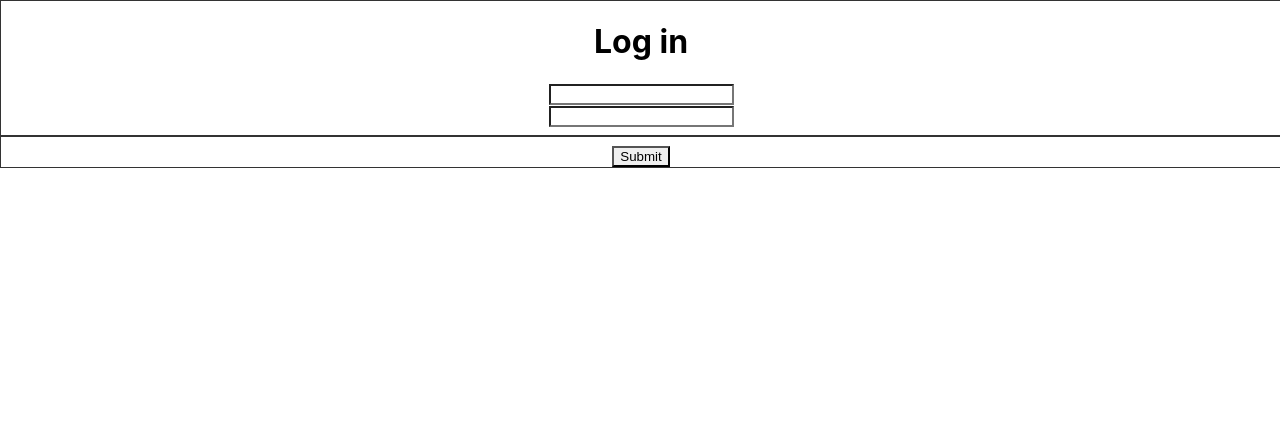
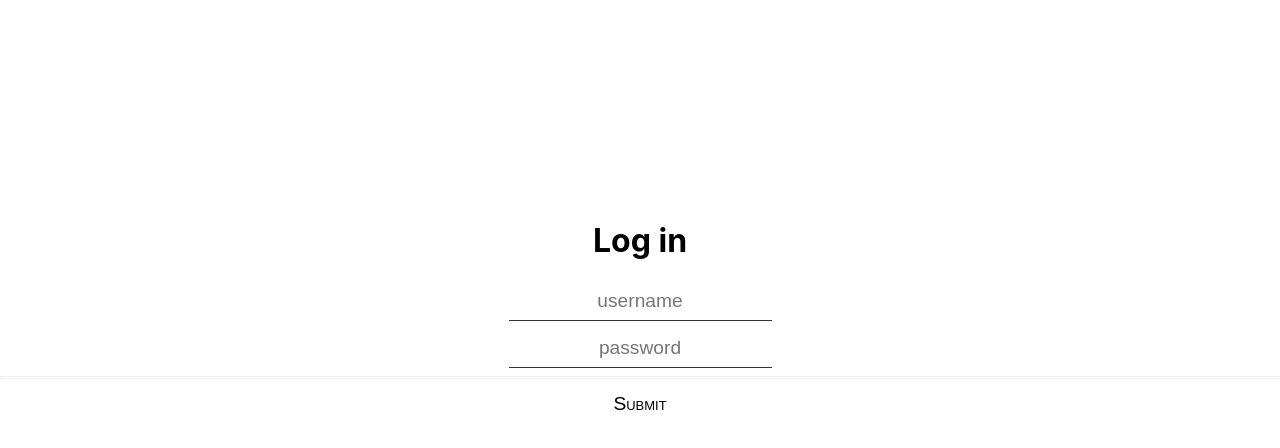
Before and after one commit to rhizene/verbose-train, a React (Create React App) app: page / in a window 1280 px wide. Shown: the top 448 px of the page. Built offline with nearby package versions, Linux system fonts and the light colour scheme.

Commit message:
added more styling

```diff
--- a/src/Components/Home/CareerObjective.module.scss
+++ b/src/Components/Home/CareerObjective.module.scss
@@ -2,14 +2,16 @@
 .objective {
     width: 100%;
     text-align: justify;
-    border: 1px solid #333;
     margin-bottom: 1.5rem;
     box-sizing: border-box;
     >h2 {
         display: inline-block;
         +button {
             margin-left: 1rem;
-            vertical-align: middle;
+            vertical-align: text-bottom;
+            border: none;
+            background-color: #056405;
+            color: #FFF;
         }
     }
     >dl>div {
@@ -33,9 +35,6 @@
             align-items: stretch;
             justify-content: space-around;
             flex-direction: column;
-            button {
-                padding: 0.2rem;
-            }
 
             +div {
                 [contentEditable=true] {
--- a/src/Components/Home/Certification/Certification.js
+++ b/src/Components/Home/Certification/Certification.js
@@ -1,3 +1,5 @@
+import { faPlus } from '@fortawesome/free-solid-svg-icons';
+import { FontAwesomeIcon } from '@fortawesome/react-fontawesome';
 import CareerObjectiveStyle from 'Components/Home/CareerObjective.module.scss';
 import { useDispatch, useSelector } from "react-redux";
 import CertificationListItem from './CertificationListItem';
@@ -25,7 +27,8 @@ export default function Certification() {
     }
 
     return <section className={CareerObjectiveStyle.objective}>
-        <h2>Certifications</h2><button disabled={isEditing} onClick={()=>appendItem()}>Add</button>
+        <h2>Certifications</h2>
+        <button disabled={isEditing} onClick={()=>appendItem()}><FontAwesomeIcon icon={faPlus} /> </button>
         <hr/>
         {getCertifications()}
     </section>
--- a/src/Components/Home/Certification/CertificationListItem.js
+++ b/src/Components/Home/Certification/CertificationListItem.js
@@ -1,7 +1,7 @@
-import React, { createRef, useEffect, useRef, useState } from "react";
+import CareerObjectiveStyle from 'Components/Home/CareerObjective.module.scss';
+import { createRef, useEffect, useState } from "react";
 import { useDispatch, useSelector } from "react-redux";
-import { toggleEditCertificate, removeCertificate, saveCertificate } from "./CertificationSlice";
-import CareerObjectiveStyle from 'Components/Home/CareerObjective.module.scss';
+import { removeCertificate, saveCertificate, toggleEditCertificate } from "./CertificationSlice";
 
 
 export default function CertificationListItem({id}) {
--- a/src/Components/Login/Login.js
+++ b/src/Components/Login/Login.js
@@ -1,24 +1,38 @@
-import React from "react";
+import { createRef, useState } from "react";
 import { useDispatch, useSelector } from "react-redux";
 import LoginStyle from "./Login.module.scss";
 import { authenticate } from "./LoginSlice";
 
 
 export default function Login() {
-
+    const isAuthenticated = useSelector(state => state.login.authenticated);
     const dispatch = useDispatch();
-    const isAuthenticated = useSelector(state => state.login.authenticated);
+    const [loggingIn, setLoggingIn] = useState(false);
 
     if(isAuthenticated) return null;
+
+    function login(){
+        setLoggingIn(true);
+
+        setTimeout(()=>{
+            dispatch(authenticate());
+            setLoggingIn(false);
+        }, 3000);
+    }
 
 
     return <div className={LoginStyle.login}>
         <h1>Log in</h1>
-        <input type='text' name="username" />
+        <input type='text' name="username" placeholder="username"/>
         <br />
-        <input type='password' name="password" />
+        <input type='password' name="password" placeholder="password"/>
 
-        <hr />
-        <button onClick={()=>dispatch(authenticate())}>Submit</button>
+        <div className={LoginStyle.loadBarContainer}>
+            <div className={[LoginStyle.loadBar, loggingIn ? LoginStyle.loggingIn : null].join(' ')}>
+                {loggingIn ? '+' : null}
+            </div>
+        </div>
+
+        <button onClick={()=>login()}>Submit</button>
     </div>
 }
--- a/src/Components/Login/Login.module.scss
+++ b/src/Components/Login/Login.module.scss
@@ -1,22 +1,105 @@
+$textBodySize: 1.2rem;
 
 .login {
     width: 100%;
     height: 50%;
+    margin: auto;
     text-align: center;
-    border: 1px solid #333;
     input {
+        display: inline-block;
+        padding: 0.5rem;
         appearance: none;
-        display: inline-block;
-        &::after{
-            content: '\00a0';
-            display: block;
+        border: none;
+        border-bottom: 1px solid #333;
+        margin-bottom: 0.5rem;
+        position: relative;
+        font-size: $textBodySize;
+        &::placeholder {
+            text-align: center;
+            &::before {
+                content: 'username';
+                position: absolute;
+                left: -10%;
+            }
         }
+        &:placeholder-shown {
+            &::before {
+                content: 'password';
+                position: absolute;
+                left: -10%;
+            }
+        }
+
     }
     button {
         appearance: none;
+        border: none;
+        background-color: transparent;
+        cursor: pointer;
+        font-variant: small-caps;
+        font-size: $textBodySize;
     }
 
-    hr {
-        border: 1px solid #333;
+    div.loadBarContainer {
+        width: 100%;
+        height: 1rem;
+    }
+
+    div.loadBar {
+        border: 1px solid #EEE;
+        width: 100%;
+        height: 1px;
+        color: transparent;
+        &.loggingIn {
+            margin: auto auto;
+            animation: activate 0.5s ease-in 0s 1 normal forwards, rotato 0.2s linear 0.5s infinite ;
+        }
     }
 }
+
+@keyframes activate {
+    0% {
+        border-color: #EEE;
+        width: 100%;
+        height: 1px;
+        border-radius: 0;
+
+    }
+    25%{
+        border-radius: 0;
+        border-color: #333;
+    }
+
+    90%{
+        border-radius: 0;
+    }
+
+    100% {
+        border-radius: 50%;
+        border-color: #333;
+        width: 1rem;
+        height: 1rem;
+    }
+  }
+@keyframes rotato {
+    0% {
+        transform: rotate(0deg);
+        border-color: #EEE;
+        color: #333;
+        background-color: lime;
+
+    }
+    25%{
+        background-color: yellow;
+    }
+    50%{
+        background-color: yellow;
+    }
+    75%{
+        background-color: red;
+    }
+    100% {
+        background-color: cyan;
+        transform: rotate(360deg);
+    }
+}
--- a/src/Components/Login/LoginSlice.js
+++ b/src/Components/Login/LoginSlice.js
@@ -1,4 +1,5 @@
 import { createSlice } from "@reduxjs/toolkit";
+import Login from "./Login";
 
 const KEY_AUTHENTICATED = 'authenticated';
 export const loginSlice = createSlice({
--- a/src/Containers/Home/Home.js
+++ b/src/Containers/Home/Home.js
@@ -3,6 +3,7 @@ import Certification from "Components/Home/Certification/Certification";
 import { logout } from "Components/Login/LoginSlice";
 import React from "react";
 import { useDispatch, useSelector } from "react-redux";
+import HomeStyle from "./Home.module.scss";
 
 
 
@@ -13,7 +14,7 @@ export default function Home() {
 
     if(!isAuthenticated) return null;
 
-    return <div>
+    return <div className={HomeStyle.home}>
         <button onClick={()=>dispatch(logout())}>Log out</button>
         <BasicInfo />
         <Certification />
--- /dev/null
+++ b/src/Containers/Home/Home.module.scss
@@ -0,0 +1,19 @@
+.home {
+    padding: 0.5rem;
+
+    button {
+        appearance: none;
+        border: 1px solid #333;
+        background-color: #FFF;
+        padding: 0.2rem 0.5rem;
+        border-radius: 5px;
+
+        &:disabled {
+            background-color: #DDD;
+            border-color: #DDD;
+            color: #333;
+        }
+
+
+    }
+}
--- a/src/index.css
+++ b/src/index.css
@@ -1,14 +1,19 @@
-html {
+html, body, main {
   margin: 0;
   padding: 0;
+  width: 100%;
+  height: 100%;
+  box-sizing: border-box;
 }
 body {
-  margin: 0;
-  padding: 0;
-  box-sizing: border-box;
   font-family: -apple-system, BlinkMacSystemFont, 'Segoe UI', 'Roboto', 'Oxygen',
     'Ubuntu', 'Cantarell', 'Fira Sans', 'Droid Sans', 'Helvetica Neue',
     sans-serif;
+  font-size: 16px;
   -webkit-font-smoothing: antialiased;
   -moz-osx-font-smoothing: grayscale;
 }
+
+main {
+  display: flex;
+}
```
